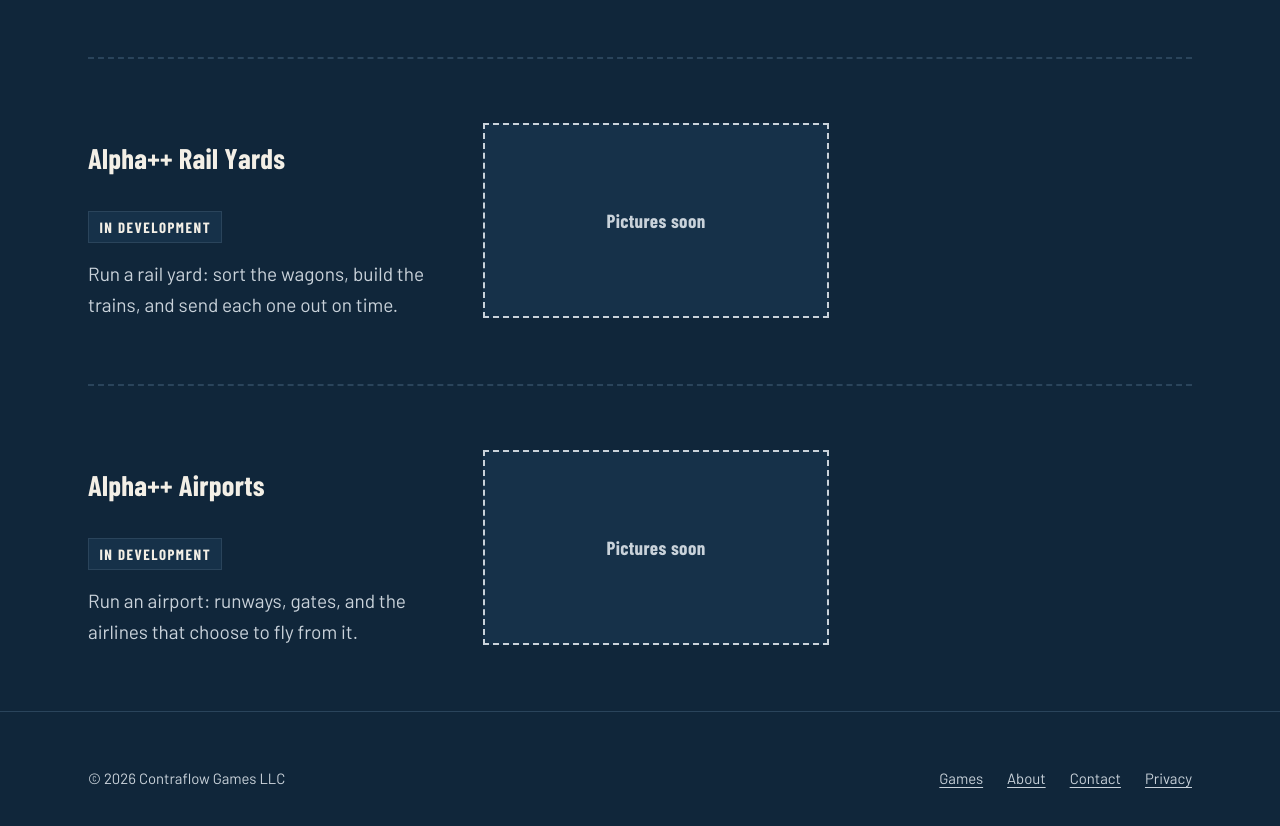
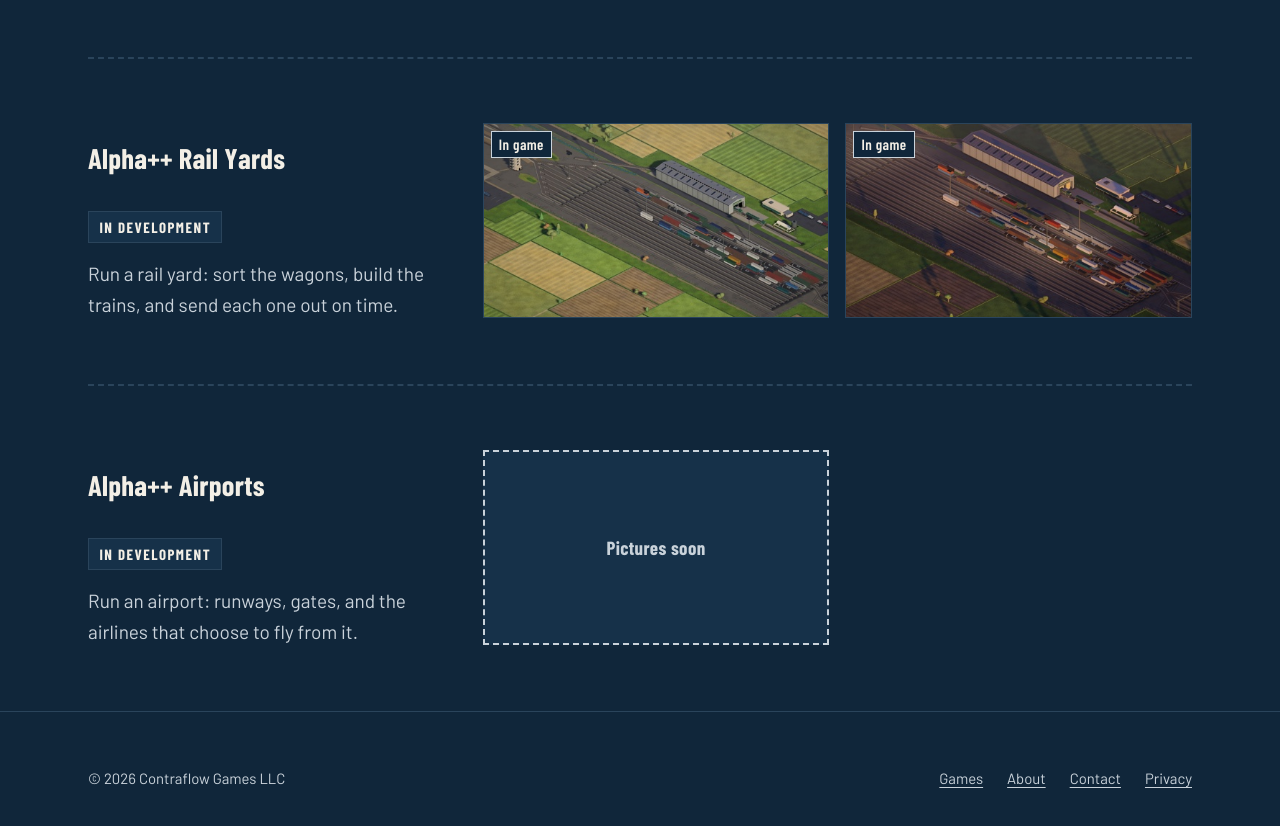
Before and after one commit to contraflowgames/site, a plain HTML site: page games/index.html in a window 1280 px wide. Shown: the part 3280-4106 px from the top of the page. Drawn offline with Linux system fonts and the light colour scheme.

Commit message:
Site: Alpha++ Rail Yards' first in-game stills (the yard at midday, and at 19:00) replace its placeholder
Co-Authored-By: Claude Opus 5.5 <noreply@anthropic.com>

```diff
--- a/games/index.html
+++ b/games/index.html
@@ -179,7 +179,7 @@
           <p class="game-line">Run a rail yard: sort the wagons, build the trains, and send each one out on time.</p>
         </div>
         <figure class="gallery pair">
-          <div class="pic"><div class="pic-soon" role="img" aria-label="Alpha++ Rail Yards: pictures soon">Pictures soon</div></div>
+          <div class="pic"><a class="zoom" href="/assets/img/railyards-wide-2560.jpg"><img src="/assets/img/railyards-wide-480.jpg" srcset="/assets/img/railyards-wide-480.jpg 480w, /assets/img/railyards-wide-800.jpg 800w, /assets/img/railyards-wide-1600.jpg 1600w" sizes="(max-width: 760px) 100vw, 24rem" width="1600" height="1000" alt="Alpha++ Rail Yards in game: a sorting yard at midday, rows of wagons on parallel tracks, a control tower, a long shed and farmland around it" loading="lazy" decoding="async"></a><span class="stamp">In game</span></div><div class="pic"><a class="zoom" href="/assets/img/railyards-dusk-2560.jpg"><img src="/assets/img/railyards-dusk-480.jpg" srcset="/assets/img/railyards-dusk-480.jpg 480w, /assets/img/railyards-dusk-800.jpg 800w, /assets/img/railyards-dusk-1600.jpg 1600w" sizes="(max-width: 760px) 100vw, 24rem" width="1600" height="1000" alt="Alpha++ Rail Yards in game: the same yard at 19:00, low sun across the wagons and the shed, long shadows over the fields" loading="lazy" decoding="async"></a><span class="stamp">In game</span></div>
         </figure>
       </article>
 
```
Also changed, not shown: index.html (+1 -1 lines), assets/img/railyards-dusk-1600.jpg (added), assets/img/railyards-dusk-480.jpg (added), assets/img/railyards-dusk-800.jpg (added), assets/img/railyards-dusk-960.jpg (added), assets/img/railyards-wide-1600.jpg (added), assets/img/railyards-wide-480.jpg (added), assets/img/railyards-wide-800.jpg (added), assets/img/railyards-wide-960.jpg (added), 2 other files.
